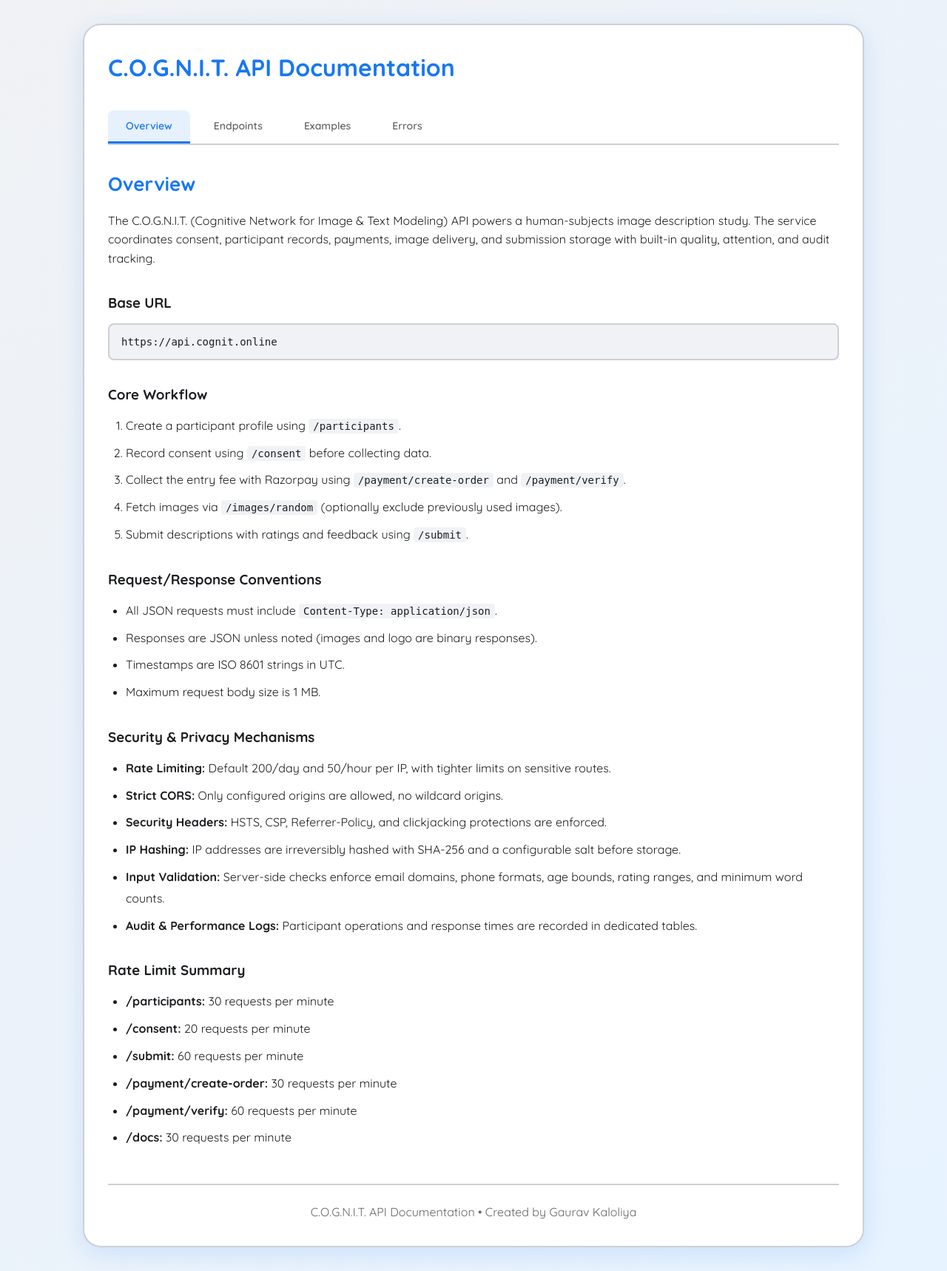
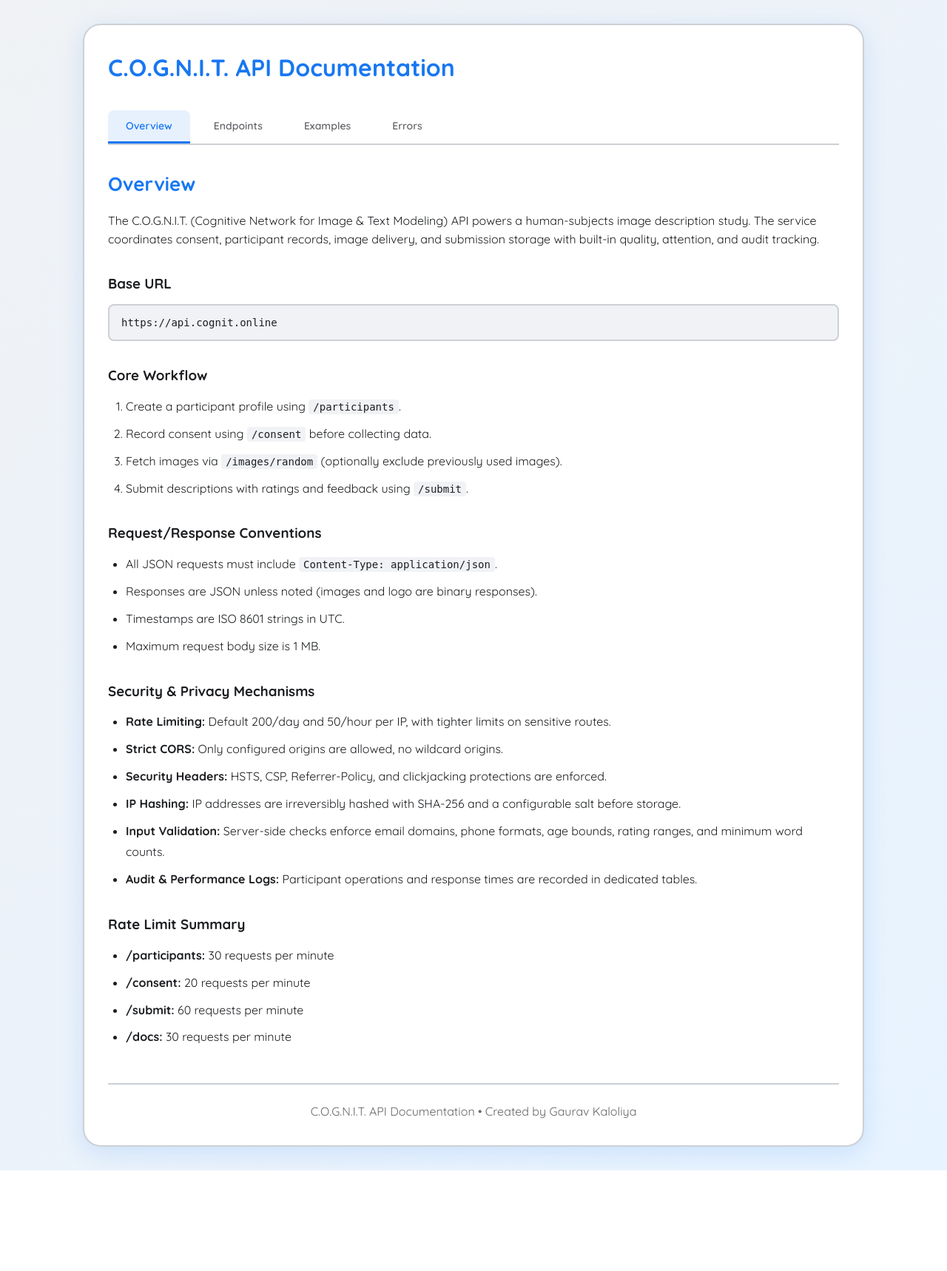
Before and after one commit to GauravKaloliya/COGNIT, a Flask app: page / in a window 1280 px wide. Shown: the whole page at 74% size. After the commit the page ends 1582 px from the top, so only its background shows below. Run offline with Flask 3, Linux system fonts and the light colour scheme.

Commit message:
chore: remove Razorpay payment integration from frontend, backend and database

```diff
--- a/backend/app.py
+++ b/backend/app.py
@@ -21,12 +21,6 @@ from sqlalchemy.pool import QueuePool, NullPool
 MIN_WORD_COUNT = int(os.getenv("MIN_WORD_COUNT", "60"))
 TOO_FAST_SECONDS = float(os.getenv("TOO_FAST_SECONDS", "5"))
 IP_HASH_SALT = os.getenv("IP_HASH_SALT", "local-salt")
-
-RAZORPAY_KEY_ID = os.getenv("RAZORPAY_KEY_ID")
-RAZORPAY_KEY_SECRET = os.getenv("RAZORPAY_KEY_SECRET")
-RAZORPAY_WEBHOOK_SECRET = os.getenv("RAZORPAY_WEBHOOK_SECRET")
-
-razorpay_client = None
 
 DATABASE_URL = os.getenv("DATABASE_URL")
 if not DATABASE_URL:
@@ -193,18 +187,6 @@ def close_db(exception):
     if db is not None:
         db.close()
         SessionLocal.remove()
-
-def get_razorpay_client():
-    global razorpay_client
-    if razorpay_client is None:
-        if RAZORPAY_KEY_ID and RAZORPAY_KEY_SECRET:
-            try:
-                import razorpay
-                razorpay_client = razorpay.Client(auth=(RAZORPAY_KEY_ID, RAZORPAY_KEY_SECRET))
-            except Exception as e:
-                app.logger.error(f"Failed to initialize Razorpay client: {e}")
-                return None
-    return razorpay_client
 
 def get_ip_hash():
     ip_address = request.headers.get("X-Forwarded-For", request.remote_addr) or "unknown"
@@ -617,122 +599,6 @@ def record_consent():
 
     return jsonify({"status": "success", "message": "Consent recorded successfully", "timestamp": timestamp})
 
-
-@app.route("/payment/create-order", methods=["POST"])
-@limiter.limit("30 per minute")
-@track_performance
-def create_order():
-    data = request.get_json(silent=True) or {}
-    participant_id = data.get("participant_id")
-    if not participant_id:
-        return jsonify({"error": "participant_id required"}), 400
-    if not RAZORPAY_KEY_ID or not RAZORPAY_KEY_SECRET:
-        return jsonify({"error": "Payment gateway not configured"}), 500
-    client = get_razorpay_client()
-    if not client:
-        return jsonify({"error": "Payment gateway not configured"}), 500
-
-    amount = 100
-    db = get_db()
-    participant_row = db.execute(text("SELECT id FROM participants WHERE participant_id = :participant_id"),
-                                  {"participant_id": participant_id}).fetchone()
-    if not participant_row:
-        return jsonify({"error": "Participant not found"}), 400
-    participant_fk = participant_row[0]
-
-    existing_order = db.execute(text("""
-        SELECT razorpay_order_id, status FROM payments
-        WHERE participant_fk = :participant_fk ORDER BY created_at DESC LIMIT 1
-    """), {"participant_fk": participant_fk}).fetchone()
-
-    if existing_order and existing_order[1] != 'paid':
-        return jsonify({"order_id": existing_order[0], "key": RAZORPAY_KEY_ID, "amount": amount, "currency": "INR"})
-
-    try:
-        receipt_value = generate_receipt(participant_id)
-        order = client.order.create({"amount": amount, "currency": "INR", "receipt": receipt_value, "payment_capture": 1})
-    except Exception as e:
-        app.logger.error(f"Razorpay order creation failed: {e}")
-        return jsonify({"error": "Failed to create payment order", "details": str(e)}), 500
-
-    db.execute(text("""
-        INSERT INTO payments (participant_fk, participant_id, razorpay_order_id, amount, status)
-        VALUES (:participant_fk, :participant_id, :order_id, :amount, 'created')
-    """), {"participant_fk": participant_fk, "participant_id": participant_id, "order_id": order["id"], "amount": amount})
-    db.commit()
-    return jsonify({"order_id": order["id"], "key": RAZORPAY_KEY_ID, "amount": amount, "currency": "INR"})
-
-@app.route("/payment/verify", methods=["POST"])
-@limiter.limit("60 per minute")
-@track_performance
-def verify_payment():
-    data = request.get_json(silent=True) or {}
-    required_fields = ["razorpay_order_id", "razorpay_payment_id", "razorpay_signature"]
-    missing_fields = [field for field in required_fields if not data.get(field)]
-    if missing_fields:
-        return jsonify({"error": "Missing payment fields", "fields": missing_fields}), 400
-
-    client = get_razorpay_client()
-    if not client:
-        return jsonify({"error": "Payment gateway not configured"}), 500
-    try:
-        import razorpay
-        client.utility.verify_payment_signature(data)
-    except razorpay.errors.SignatureVerificationError:
-        return jsonify({"error": "Invalid signature"}), 400
-
-    db = get_db()
-    db.execute(text("""
-        UPDATE payments SET razorpay_payment_id = :payment_id, razorpay_signature = :signature,
-        status = 'paid', paid_at = CURRENT_TIMESTAMP WHERE razorpay_order_id = :order_id
-    """), {"payment_id": data["razorpay_payment_id"], "signature": data["razorpay_signature"], "order_id": data["razorpay_order_id"]})
-
-    db.execute(text("""
-        UPDATE participants SET payment_status = 'paid'
-        WHERE id = (SELECT participant_fk FROM payments WHERE razorpay_order_id = :order_id)
-    """), {"order_id": data["razorpay_order_id"]})
-    db.commit()
-    return jsonify({"status": "verified"})
-
-@app.route("/payment/webhook", methods=["POST"])
-@track_performance
-def payment_webhook():
-    if not RAZORPAY_WEBHOOK_SECRET:
-        return jsonify({"error": "Payment webhook not configured"}), 500
-    client = get_razorpay_client()
-    if not client:
-        return jsonify({"error": "Payment gateway not configured"}), 500
-
-    payload = request.get_data()
-    signature = request.headers.get("X-Razorpay-Signature")
-    if not signature:
-        return jsonify({"error": "Missing webhook signature"}), 400
-
-    try:
-        import razorpay
-        client.utility.verify_webhook_signature(payload, signature, RAZORPAY_WEBHOOK_SECRET)
-    except razorpay.errors.SignatureVerificationError:
-        return jsonify({"error": "Invalid webhook signature"}), 400
-
-    event = request.get_json(silent=True) or {}
-    if event.get("event") == "payment.captured":
-        payment_entity = event.get("payload", {}).get("payment", {}).get("entity", {})
-        order_id = payment_entity.get("order_id")
-        payment_id = payment_entity.get("id")
-        if order_id and payment_id:
-            db = get_db()
-            result = db.execute(text("""
-                UPDATE payments SET status = 'paid', razorpay_payment_id = :payment_id, paid_at = CURRENT_TIMESTAMP
-                WHERE razorpay_order_id = :order_id AND status != 'paid'
-            """), {"payment_id": payment_id, "order_id": order_id})
-            if result.rowcount > 0:
-                db.execute(text("""
-                    UPDATE participants SET payment_status = 'paid'
-                    WHERE id = (SELECT participant_fk FROM payments WHERE razorpay_order_id = :order_id)
-                """), {"order_id": order_id})
-                db.commit()
-    return jsonify({"status": "ok"})
-
 def get_images_from_db():
     db = get_db()
     try:
@@ -802,13 +668,11 @@ def submit():
     if flag_check and flag_check[0]:
         return jsonify({"error": "Account flagged for low attention quality"}), 403
 
-    result = db.execute(text("SELECT consent_given, payment_status FROM participants WHERE id = :participant_fk"),
+    result = db.execute(text("SELECT consent_given FROM participants WHERE id = :participant_fk"),
                        {"participant_fk": participant_fk})
     db_result = result.fetchone()
     if not db_result:
         return jsonify({"error": "Participant not found. Please complete registration first."}), 400
-    if db_result[1] != 'paid':
-        return jsonify({"error": "Payment required"}), 403
     if not db_result[0]:
         return jsonify({"error": "Consent required. Please complete the consent process."}), 403
 
@@ -1074,9 +938,6 @@ def _get_api_documentation():
             "get_participant": {"path": "/participants/<participant_id>", "method": "GET", "auth_required": False},
             "record_consent": {"path": "/consent", "method": "POST", "auth_required": False},
             "get_consent": {"path": "/consent/<participant_id>", "method": "GET", "auth_required": False},
-            "create_order": {"path": "/payment/create-order", "method": "POST", "auth_required": False},
-            "verify_payment": {"path": "/payment/verify", "method": "POST", "auth_required": False},
-            "payment_webhook": {"path": "/payment/webhook", "method": "POST", "auth_required": False},
             "random_image": {"path": "/images/random", "method": "GET", "auth_required": False},
             "serve_image": {"path": "/images/<image_id>", "method": "GET", "auth_required": False},
             "submit": {"path": "/submit", "method": "POST", "auth_required": False},
--- a/backend/init_db.py
+++ b/backend/init_db.py
@@ -42,7 +42,6 @@ def verify_database(engine):
         'consent_records',
         'submissions',
         'images',
-        'payments',
         'audit_log',
         'performance_metrics'
     ]
--- a/backend/requirements.txt
+++ b/backend/requirements.txt
@@ -5,6 +5,5 @@ requests==2.32.3
 gunicorn==21.2.0
 psycopg2-binary==2.9.9
 SQLAlchemy==2.0.25
-razorpay==1.4.2
 redis==5.0.4
 setuptools==70.0.0
--- a/backend/templates/api_docs.html
+++ b/backend/templates/api_docs.html
@@ -315,7 +315,7 @@
 
             <div id="overview" class="tab-content active">
                 <h2>Overview</h2>
-                <p>The C.O.G.N.I.T. (Cognitive Network for Image &amp; Text Modeling) API powers a human-subjects image description study. The service coordinates consent, participant records, payments, image delivery, and submission storage with built-in quality, attention, and audit tracking.</p>
+                <p>The C.O.G.N.I.T. (Cognitive Network for Image &amp; Text Modeling) API powers a human-subjects image description study. The service coordinates consent, participant records, image delivery, and submission storage with built-in quality, attention, and audit tracking.</p>
 
                 <h3>Base URL</h3>
                 <div class="code-box block">{{ base_url }}</div>
@@ -324,7 +324,6 @@
                 <ol>
                     <li>Create a participant profile using <code>/participants</code>.</li>
                     <li>Record consent using <code>/consent</code> before collecting data.</li>
-                    <li>Collect the entry fee with Razorpay using <code>/payment/create-order</code> and <code>/payment/verify</code>.</li>
                     <li>Fetch images via <code>/images/random</code> (optionally exclude previously used images).</li>
                     <li>Submit descriptions with ratings and feedback using <code>/submit</code>.</li>
                 </ol>
@@ -352,8 +351,6 @@
                     <li><strong>/participants:</strong> 30 requests per minute</li>
                     <li><strong>/consent:</strong> 20 requests per minute</li>
                     <li><strong>/submit:</strong> 60 requests per minute</li>
-                    <li><strong>/payment/create-order:</strong> 30 requests per minute</li>
-                    <li><strong>/payment/verify:</strong> 60 requests per minute</li>
                     <li><strong>/docs:</strong> 30 requests per minute</li>
                 </ul>
             </div>
@@ -547,86 +544,6 @@
                     </div>
                 </div>
 
-                <h3 style="margin-top: 32px;">Payments</h3>
-
-                <div class="endpoint-card">
-                    <div class="endpoint-header" onclick="toggleEndpoint(this)">
-                        <span class="method-badge POST">POST</span>
-                        <code class="endpoint-path">/payment/create-order</code>
-                        <span class="endpoint-toggle">▶</span>
-                    </div>
-                    <div class="endpoint-body">
-                        <p class="endpoint-desc">Creates (or reuses) a Razorpay order for the entry fee. If a recent unpaid order exists, the API returns the existing order ID.</p>
-                        <div class="endpoint-meta">
-                            <span style="color: #f59e0b;"><strong>Rate Limit:</strong> 30 per minute</span>
-                        </div>
-                        <h4>Request Body</h4>
-                        <div class="code-block small"><pre>{
-  "participant_id": "user-123"
-}</pre></div>
-                        <h4>Response</h4>
-                        <div class="code-block small"><pre>{
-  "order_id": "order_N7k9p0n123",
-  "key": "rzp_live_...",
-  "amount": 100,
-  "currency": "INR"
-}</pre></div>
-                        <h4>Errors</h4>
-                        <div class="code-block small"><pre>{
-  "error": "Payment gateway not configured"
-}</pre></div>
-                    </div>
-                </div>
-
-                <div class="endpoint-card">
-                    <div class="endpoint-header" onclick="toggleEndpoint(this)">
-                        <span class="method-badge POST">POST</span>
-                        <code class="endpoint-path">/payment/verify</code>
-                        <span class="endpoint-toggle">▶</span>
-                    </div>
-                    <div class="endpoint-body">
-                        <p class="endpoint-desc">Validates Razorpay payment signatures after checkout and updates participant payment status to <code>paid</code>.</p>
-                        <div class="endpoint-meta">
-                            <span style="color: #f59e0b;"><strong>Rate Limit:</strong> 60 per minute</span>
-                        </div>
-                        <h4>Request Body</h4>
-                        <div class="code-block small"><pre>{
-  "razorpay_order_id": "order_N7k9p0n123",
-  "razorpay_payment_id": "pay_N7k9p0n123",
-  "razorpay_signature": "generated_signature"
-}</pre></div>
-                        <h4>Response</h4>
-                        <div class="code-block small"><pre>{
-  "status": "verified"
-}</pre></div>
-                        <h4>Invalid Signature (400)</h4>
-                        <div class="code-block small"><pre>{
-  "error": "Invalid signature"
-}</pre></div>
-                    </div>
-                </div>
-
-                <div class="endpoint-card">
-                    <div class="endpoint-header" onclick="toggleEndpoint(this)">
-                        <span class="method-badge POST">POST</span>
-                        <code class="endpoint-path">/payment/webhook</code>
-                        <span class="endpoint-toggle">▶</span>
-                    </div>
-                    <div class="endpoint-body">
-                        <p class="endpoint-desc">Processes Razorpay webhook events (typically <code>payment.captured</code>). Use the raw request body and include the <code>X-Razorpay-Signature</code> header.</p>
-                        <h4>Headers</h4>
-                        <div class="code-block small"><pre>X-Razorpay-Signature: &lt;signature&gt;</pre></div>
-                        <h4>Response</h4>
-                        <div class="code-block small"><pre>{
-  "status": "ok"
-}</pre></div>
-                        <h4>Errors</h4>
-                        <div class="code-block small"><pre>{
-  "error": "Missing webhook signature"
-}</pre></div>
-                    </div>
-                </div>
-
                 <h3 style="margin-top: 32px;">Images &amp; Assets</h3>
 
                 <div class="endpoint-card">
@@ -722,7 +639,7 @@
                         <span class="endpoint-toggle">▶</span>
                     </div>
                     <div class="endpoint-body">
-                        <p class="endpoint-desc">Submits a participant response. The API enforces consent, paid status, and attention-quality checks before storing the submission.</p>
+                        <p class="endpoint-desc">Submits a participant response. The API enforces consent and attention-quality checks before storing the submission.</p>
                         <div class="endpoint-meta">
                             <span style="color: #f59e0b;"><strong>Rate Limit:</strong> 60 per minute</span>
                         </div>
@@ -741,7 +658,7 @@
 }</pre></div>
                         <h4>Behavior &amp; Validation</h4>
                         <ul>
-                            <li>Participant must exist, have consent recorded, and have <code>payment_status = paid</code>.</li>
+                            <li>Participant must exist and have consent recorded.</li>
                             <li><code>image_url</code>, <code>survey_index</code>, <code>is_survey</code>, and <code>time_spent_seconds</code> are optional.</li>
                             <li><code>description</code> must meet the minimum word count (default 60 words).</li>
                             <li><code>rating</code> must be an integer between 1 and 10.</li>
@@ -755,10 +672,6 @@
   "word_count": 78,
   "attention_passed": true,
   "quality_score": 0.84
-}</pre></div>
-                        <h4>Errors</h4>
-                        <div class="code-block small"><pre>{
-  "error": "Payment required"
 }</pre></div>
                     </div>
                 </div>
@@ -791,14 +704,6 @@ await fetch('/consent', {
   headers: { 'Content-Type': 'application/json' },
   body: JSON.stringify({ participant_id: 'user-123', consent_given: true })
 });
-
-// Create payment order (Razorpay checkout follows client-side)
-const orderResponse = await fetch('/payment/create-order', {
-  method: 'POST',
-  headers: { 'Content-Type': 'application/json' },
-  body: JSON.stringify({ participant_id: 'user-123' })
-});
-const order = await orderResponse.json();
 
 // Get a random image
 const imageResponse = await fetch('/images/random');
@@ -937,7 +842,7 @@ curl -X POST "http://localhost:5000/submit" \
                         <tr>
                             <td><code>403</code></td>
                             <td>Forbidden</td>
-                            <td>Consent or payment requirements unmet; flagged attention status</td>
+                            <td>Consent requirements unmet; flagged attention status</td>
                         </tr>
                         <tr>
                             <td><code>404</code></td>
@@ -975,10 +880,7 @@ curl -X POST "http://localhost:5000/submit" \
                     <li><code>comments must be at least 5 characters</code> — Feedback is too short.</li>
                     <li><code>Participant ID already exists</code> — The participant_id is not unique.</li>
                     <li><code>Participant not found. Please complete registration first.</code> — Participant ID missing from the database.</li>
-                    <li><code>Payment required</code> — Payment status is not marked as paid.</li>
                     <li><code>Consent required. Please complete the consent process.</code> — Consent not recorded.</li>
-                    <li><code>Payment gateway not configured</code> — Razorpay credentials missing in the environment.</li>
-                    <li><code>Invalid signature</code> — Razorpay signature verification failed.</li>
                     <li><code>Account flagged for low attention quality</code> — Participant failed attention checks.</li>
                 </ul>
 
--- a/frontend/index.html
+++ b/frontend/index.html
@@ -19,7 +19,6 @@
   </head>
   <body>
     <div id="root"></div>
-    <script src="https://checkout.razorpay.com/v1/checkout.js"></script>
     <script type="module" src="/src/main.jsx"></script>
   </body>
 </html>
--- a/frontend/src/pages/ConsentPage.jsx
+++ b/frontend/src/pages/ConsentPage.jsx
@@ -97,7 +97,6 @@ export default function ConsentPage({
 
         <h3>Compensation Structure</h3>
         <ul>
-          <li><strong>Nominal platform access fee:</strong> ₹1 (non-refundable)</li>
           <li><strong>Reward draw:</strong> Randomly selected participants receive ₹10 via UPI (typically within 24–48 hours)</li>
         </ul>
         <p>
@@ -141,7 +140,6 @@ export default function ConsentPage({
           <li>Possess a valid 10-digit Indian mobile number</li>
           <li>Have access to a supported email provider</li>
           <li>Are comfortable reading and writing in English</li>
-          <li>Understand that the ₹1 access fee is non-refundable</li>
         </ul>
 
         <h3>Contact Information</h3>
--- a/frontend/src/pages/FinishedPage.jsx
+++ b/frontend/src/pages/FinishedPage.jsx
@@ -112,7 +112,7 @@ export default function FinishedPage({ surveyCompleted, participantId }) {
             <li>Active participants who write detailed descriptions get added to a <strong>priority list</strong></li>
             <li>Priority participants have <strong>higher chances</strong> of being selected</li>
             <li>Rewards are sent via <strong>UPI transfer</strong> within 24-48 hours</li>
-            <li>If you're selected, you'll receive an email/SMS with payment confirmation</li>
+            <li>If you're selected, you'll receive an email with reward confirmation</li>
           </ul>
         </div>
 
```
Also changed, not shown: backend/schema.sql (+0 -28 lines), frontend/src/App.jsx (+20 -36 lines), frontend/src/pages/PaymentPage.jsx (deleted, +0 -227 lines).
